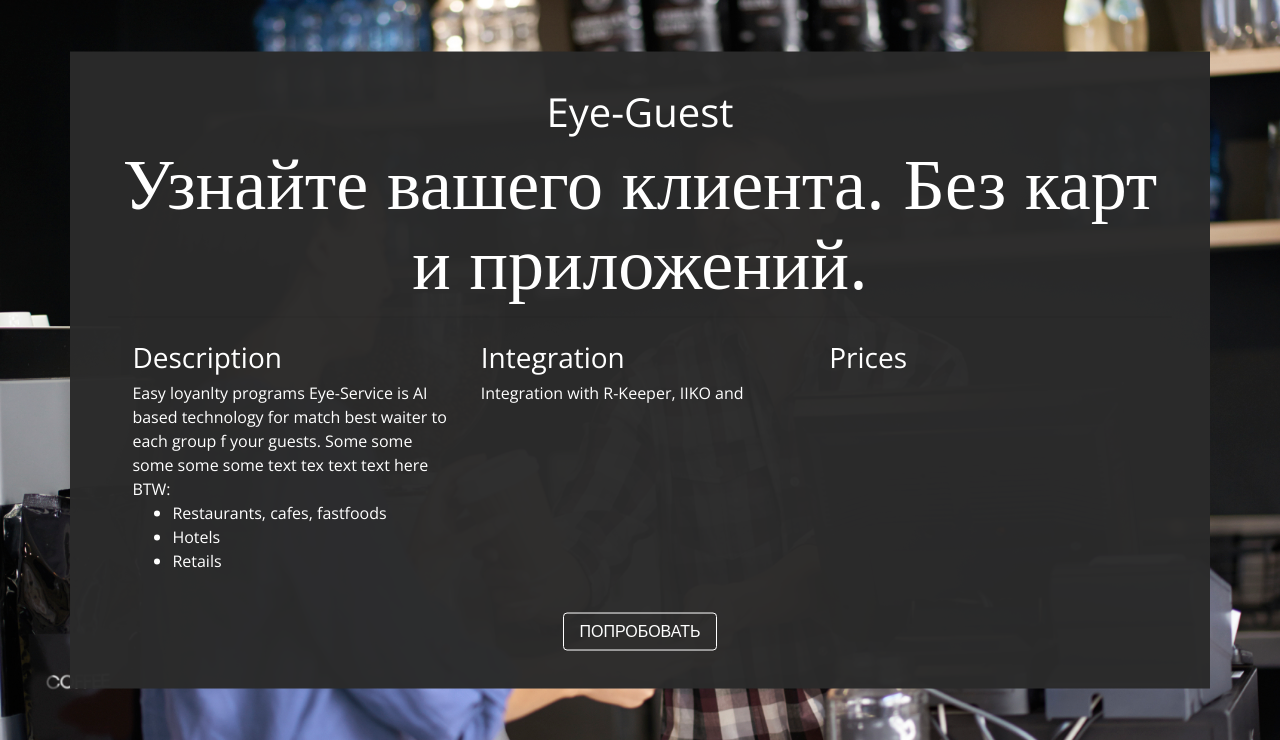
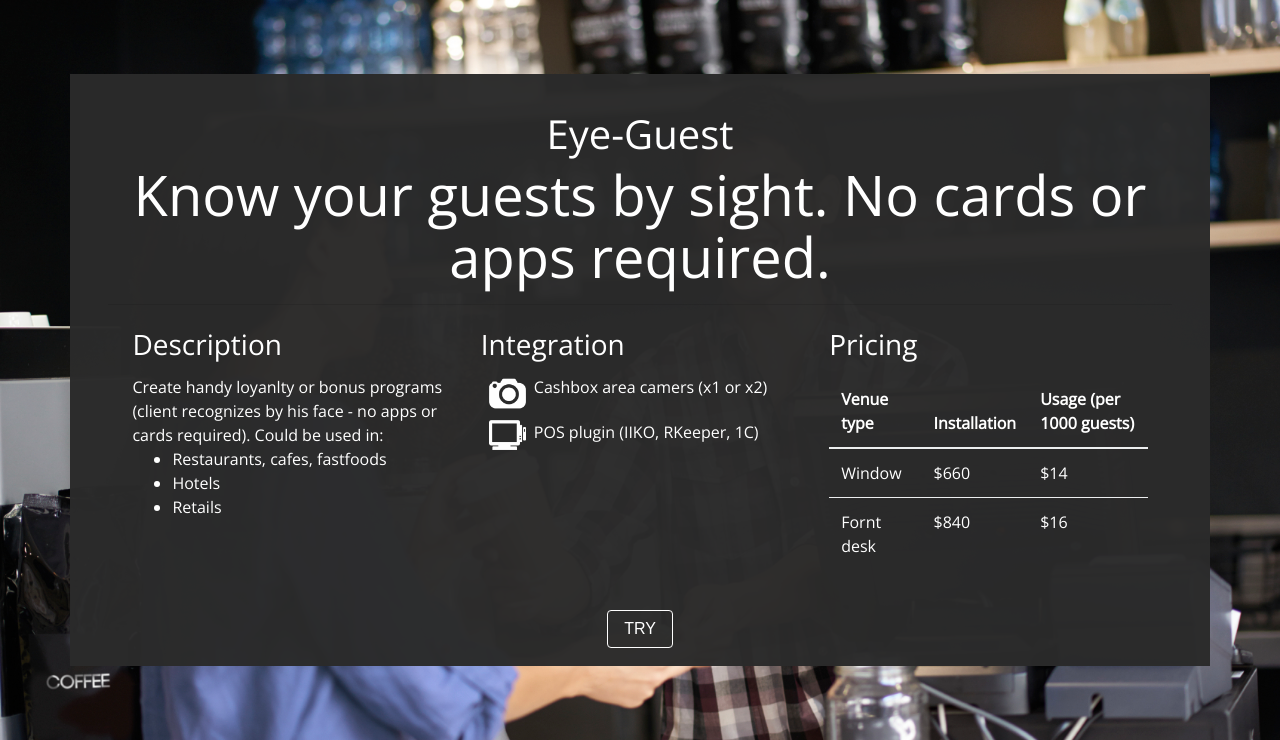
Before and after one commit to slushkovsky/sygy, a Django app: page /eyeGuest in a window 1280 px wide. Shown: the part 60-800 px from the top of the page. Run offline with Django 3.2, Linux system fonts and the light colour scheme; some libraries are stand-ins or nearby versions.

Commit message:
Eye-Guest descrpiption, Added TRY modal.

```diff
--- a/static/css/product_page.css
+++ b/static/css/product_page.css
@@ -25,6 +25,7 @@ header .container {
 	transform: translate(-50%, -50%);
 
 	padding: 3%;
+	max-height: 80%;
 
 	background-color: rgba(42,42,42,.975);
 }
--- a/sygy/settings.py
+++ b/sygy/settings.py
@@ -25,7 +25,7 @@ SECRET_KEY = 'ns47luc-5=6m)3ox&2j0%=6nz_kxu^q%n@)cqz9&-epmpguieh'
 # SECURITY WARNING: don't run with debug turned on in production!
 DEBUG = True
 
-ALLOWED_HOSTS = ['127.0.0.1', 'localhost']
+ALLOWED_HOSTS = ['127.0.0.1', 'localhost', 'sygy.ru']
 
 
 # Application definition
--- a/website/templates/_base.html
+++ b/website/templates/_base.html
@@ -50,6 +50,129 @@
 
 		{% block body %}{% endblock %}
 
+		<div class="modal fade multi-step" id="modal-join" tabindex="-1" role="dialog">
+			<div class="modal-dialog" role="document" style="max-width: 1000px;">
+				<div class="modal-content">
+					<div class="modal-body">
+						<div class="container">
+						<form method="POST" action="https://formspree.io/info@checkstar.tech">
+							<h3>Company</h3>
+							<div class="row">
+								<div class="form-group text-left col-lg-5 offset-lg-1">
+									<label for="input-company">Name</label>
+									<input
+										class="form-control"
+										id="input-company"
+										type="text"
+										name="company"
+									>
+								</div>
+
+								<div class="form-group text-left col-lg-5">
+									<!-- <label for="input-last-name">Venues formats</label> -->
+									<div class="checkbox">
+	  									<label><input type="checkbox" value="">Window</label>
+									</div>
+									<div class="checkbox">
+									  <label><input type="checkbox" value="">Cafe</label>
+									</div>
+									<div class="checkbox">
+									  <label><input type="checkbox" value="">Bar</label>
+									</div>
+									<div class="checkbox">
+									  <label><input type="checkbox" value="">Restaurant</label>
+									</div>
+									<div class="checkbox">
+									  <label><input type="checkbox" value="">Marketpalce</label>
+									</div>
+								</div>
+							</div>
+							<hr>
+							<h3>Products</h3>
+							<div class="row">
+								<div class="form-group text-left col-lg-5 offset-lg-1">
+									<div class="checkbox">
+	  									<label><input type="checkbox" value="" checked>Eye-Guest</label>
+									</div>
+									<div class="checkbox">
+	  									<label><input type="checkbox" value="">Eye-Wish</label>
+									</div>
+								</div>
+
+								<div class="form-group text-left col-lg-5">
+									<div class="checkbox">
+	  									<label><input type="checkbox" value="">Eye-Service</label>
+									</div>
+									<div class="checkbox">
+	  									<label><input type="checkbox" value="">Eye-Marketer</label>
+									</div>
+								</div>
+							</div>
+							<hr>
+							<h3>Contacts</h3>
+							<div class="row">
+								<div class="form-group text-left col-lg-5 offset-lg-1">
+									<label for="input-first-name">First name</label>
+									<input
+										class="form-control"
+										id="input-first-name"
+										type="text"
+										name="first_name"
+									>
+								</div>
+
+								<div class="form-group text-left col-lg-5">
+									<label for="input-last-name">Last name</label>
+									<input
+										class="form-control"
+										id="input-last-name"
+										type="text"
+										name="last_name"
+									>
+								</div>
+							</div>
+
+							<div class="row">
+								<div class="form-group text-left col-lg-5 offset-lg-1">
+									<label for="input-phone">Phone</label>
+									<input
+										class="form-control"
+										id="input-phone"
+										type="phone"
+										name="phone"
+									>
+								</div>
+
+								<div class="form-group text-left col-lg-5">
+									<label for="input-email">E-mail</label>
+									<input
+										class="form-control"
+										id="input-email"
+										type="email"
+										name="_replyto"
+									>
+								</div>
+							</div>
+
+							<div class="row">
+								<div class="form-group text-left col-lg-10 offset-lg-1">
+									<label for="textarea-message">Comment</label>
+									<textarea class="form-control" id="textarea-message" rows="3" name="message"></textarea>
+								</div>
+							</div>
+
+							<div class="row">
+								<div class="row col-lg-10 offset-lg-1">
+									<button class="btn btn-primary col-lg-3 offset-lg-6" style="font-size: .8em;">Send</button>
+								</div>
+							</div>
+						</form>
+						</div>
+					</div>
+				</div><!-- /.modal-content -->
+			</div><!-- /.modal-dialog -->
+		</div><!-- /.modal -->
+
 		<script src="https://code.jquery.com/jquery-3.1.1.slim.min.js" integrity="sha384-A7FZj7v+d/sdmMqp/nOQwliLvUsJfDHW+k9Omg/a/EheAdgtzNs3hpfag6Ed950n" crossorigin="anonymous"></script>
 		<script src="https://cdnjs.cloudflare.com/ajax/libs/tether/1.4.0/js/tether.min.js" integrity="sha384-DztdAPBWPRXSA/3eYEEUWrWCy7G5KFbe8fFjk5JAIxUYHKkDx6Qin1DkWx51bBrb" crossorigin="anonymous"></script>
 		<script src="https://maxcdn.bootstrapcdn.com/bootstrap/4.0.0-alpha.6/js/bootstrap.min.js" integrity="sha384-vBWWzlZJ8ea9aCX4pEW3rVHjgjt7zpkNpZk+02D9phzyeVkE+jo0ieGizqPLForn" crossorigin="anonymous"></script>
--- a/website/templates/eye_guest.html
+++ b/website/templates/eye_guest.html
@@ -9,16 +9,14 @@
 {% block body %}
 	<header style="background-image: url('/static/img/eyeGuest/header.jpg');">
 		<div class="container text-center" style="">
-			<h1 class="">Eye-Guest</h1>
-			<h2 class="display-3">Узнайте вашего клиента. Без карт и приложений.</h2>
+			<h1>Eye-Guest</h1>
+			<h2 class="display-4">Know your guests by sight. No cards or apps required.</h2>
 			<hr class="mb-4">
 			<div class="row px-4 mb-4 text-left">
 				<div class="col">
-					<h3>Description</h3>
-					Easy loyanlty programs
-					Eye-Service is AI based technology for match best waiter to each group f your guests.
-					Some some some some some text tex text text here<br>
-					BTW:
+					<h3 class="mb-3">Description</h3>
+					Create handy loyanlty or bonus programs (client recognizes by his face - no apps or cards required).
+					Could be used in:
 					<ul>
 						<li>Restaurants, cafes, fastfoods</li>
 						<li>Hotels</li>
@@ -26,15 +24,58 @@
 					</ul>
 				</div>
 				<div class="col">
-					<h3>Integration</h3>
-					Integration with R-Keeper, IIKO and
+					<h3 class="mb-3">Integration</h3>
+
+					<div class="row no-gutters mb-2">
+						<div class="col-2 px-2">
+							<img class="img-fluid" src="/static/img/camera.png" alt="">
+						</div>
+						<div class="col">
+							Cashbox area camers (x1 or x2)
+						</div>
 					</div>
+
+					<div class="row no-gutters mb-2">
+						<div class="col-2 px-2">
+							<img class="img-fluid" src="/static/img/pos.png" alt="">
+						</div>
+						<div class="col">
+							POS plugin (IIKO, RKeeper, 1C)
+						</div>
+					</div>
+				</div>
 				<div class="col">
-					<h3>Prices</h3>
+					<h3 class="mb-3">Pricing</h3>
+
+					<table class="table">
+						<thead>
+							<tr>
+								<th style="border-top: none;">Venue type</th>
+								<th style="border-top: none;">Installation</th>
+								<th style="border-top: none;">Usage (per 1000 guests)</th>
+							</tr>
+						</thead>
+						<tbody>
+							<tr>
+								<td>Window</td>
+								<td>$660</td>
+								<td>$14</td>
+							</tr>
+							<tr>
+								<td>Fornt desk</td>
+								<td>$840</td>
+								<td>$16</td>
+							</tr>
+						</tbody>
+					</table>
 				</div>
 			</div>
 
-			<button class="btn btn-try text-uppercase">Попробовать</button>
+			<button
+				class="btn btn-try text-uppercase"
+				data-toggle="modal"
+				data-target="#modal-join"
+			>Try</button>
 		</div>
 	</header>
 {% endblock %}
--- a/website/templates/eye_marketer.html
+++ b/website/templates/eye_marketer.html
@@ -34,7 +34,11 @@
 				</div>
 			</div>
 
-			<button class="btn btn-try text-uppercase">Попробовать</button>
+			<button
+				class="btn btn-try text-uppercase"
+				data-toggle="modal"
+				data-target="#modal-join"
+			>Try</button>
 		</div>
 	</header>
 {% endblock %}
```
Also changed, not shown: website/templates/eye_service.html (+22 -1 lines), static/img/camera.png (added), static/img/pos.png (added).
